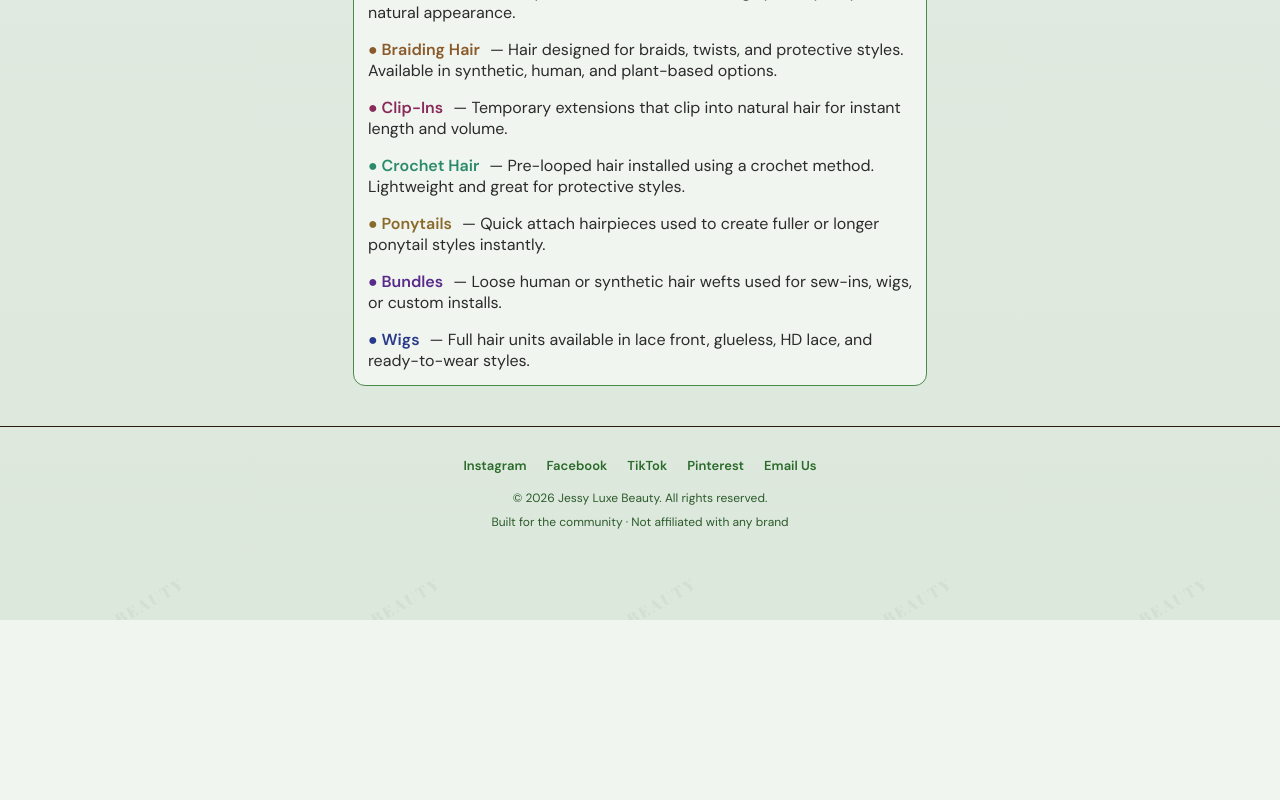
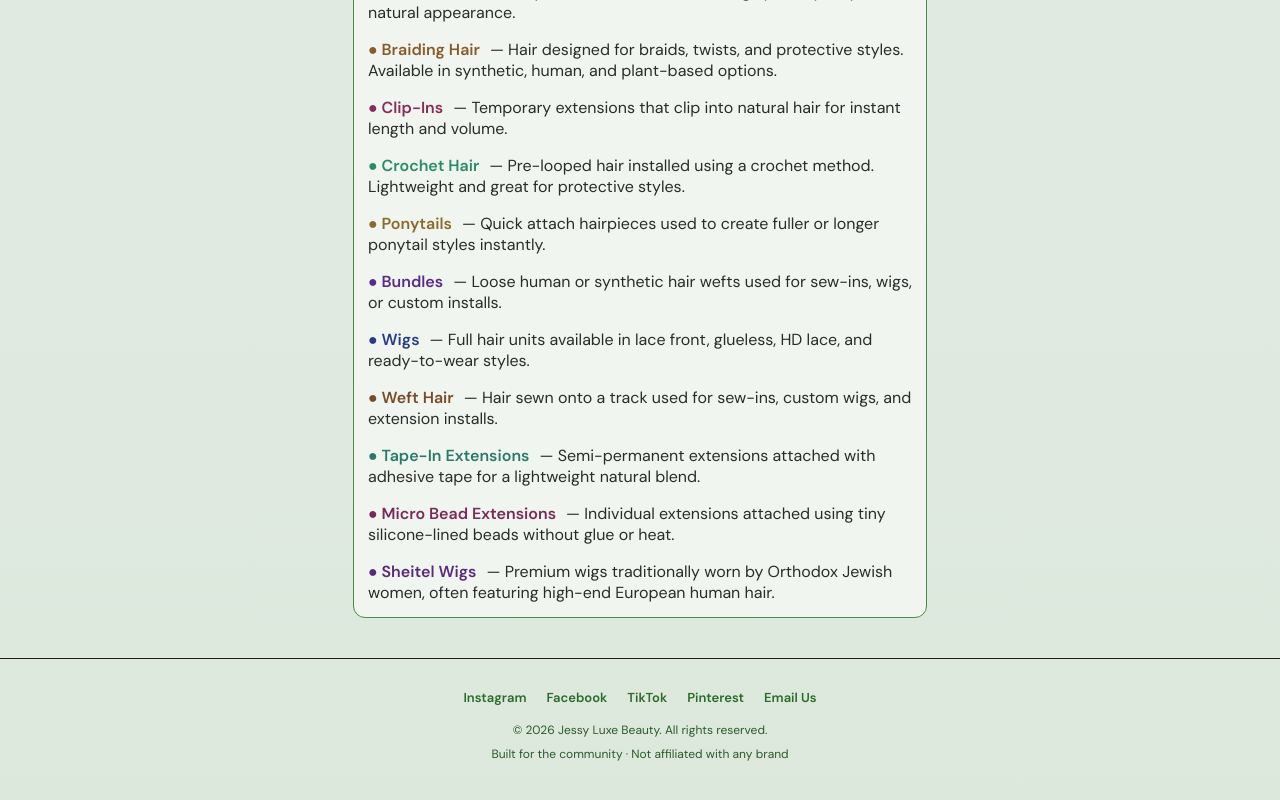
Before and after one commit to jessysupply/jessy-luxe-app, a React (Create React App) app: page / in a window 1280 px wide. Shown: the part 3990-4790 px from the top of the page. Before the commit the page ends 4610 px from the top, so only its background shows below. Built offline with nearby package versions, Linux system fonts and the light colour scheme.

Commit message:
Expanded hair type guide with textures and extension definitions

```diff
--- a/src/App.js
+++ b/src/App.js
@@ -1276,8 +1276,50 @@ const CATEGORY_CONFIG = {
     label: "Wigs",
     color: "#2a3a8a",
     bg: "#d8def0"
+  },
+};
+const TEXTURE_GUIDE = [
+  {
+    name: "Straight",
+    description: "Smooth sleek texture with little to no wave."
+  },
+  {
+    name: "Body Wave",
+    description: "Soft loose S-pattern waves. One of the most popular textures."
+  },
+  {
+    name: "Deep Wave",
+    description: "Defined deep curls with lots of volume and texture."
+  },
+  {
+    name: "Water Wave",
+    description: "Lightweight wet-look curls with a soft natural finish."
+  },
+  {
+    name: "Curly",
+    description: "Classic full curls with bounce and movement."
+  },
+  {
+    name: "Kinky Curly",
+    description: "Tighter curls that closely match natural textured hair."
+  },
+  {
+    name: "Yaki Straight",
+    description: "Straight texture designed to mimic relaxed natural hair."
+  },
+  {
+    name: "Bone Straight",
+    description: "Ultra sleek pin-straight texture with a silky finish."
+  },
+  {
+    name: "Loose Wave",
+    description: "Relaxed flowing waves with a soft glam appearance."
+  },
+  {
+    name: "Afro Kinky",
+    description: "Dense textured coils inspired by natural afro hair."
   }
-};
+];
 // ADD THIS 👇
 function DealOfTheWeek() {
   const deal = DEAL_OF_THE_WEEK;
@@ -2591,6 +2633,33 @@ onCompare={toggleCompare}
   <span style={{ color: "#2a3a8a", fontWeight: 700 }}>● Wigs</span>
   <span style={{ marginLeft: 10 }}>
     — Full hair units available in lace front, glueless, HD lace, and ready-to-wear styles.
+  </span>
+</div>
+<div>
+  <span style={{ color: "#7a4b2a", fontWeight: 700 }}>● Weft Hair</span>
+  <span style={{ marginLeft: 10 }}>
+    — Hair sewn onto a track used for sew-ins, custom wigs, and extension installs.
+  </span>
+</div>
+
+<div>
+  <span style={{ color: "#2a7a6a", fontWeight: 700 }}>● Tape-In Extensions</span>
+  <span style={{ marginLeft: 10 }}>
+    — Semi-permanent extensions attached with adhesive tape for a lightweight natural blend.
+  </span>
+</div>
+
+<div>
+  <span style={{ color: "#7a2a5a", fontWeight: 700 }}>● Micro Bead Extensions</span>
+  <span style={{ marginLeft: 10 }}>
+    — Individual extensions attached using tiny silicone-lined beads without glue or heat.
+  </span>
+</div>
+
+<div>
+  <span style={{ color: "#5a2a7a", fontWeight: 700 }}>● Sheitel Wigs</span>
+  <span style={{ marginLeft: 10 }}>
+    — Premium wigs traditionally worn by Orthodox Jewish women, often featuring high-end European human hair.
   </span>
 </div>
 </div>
```
